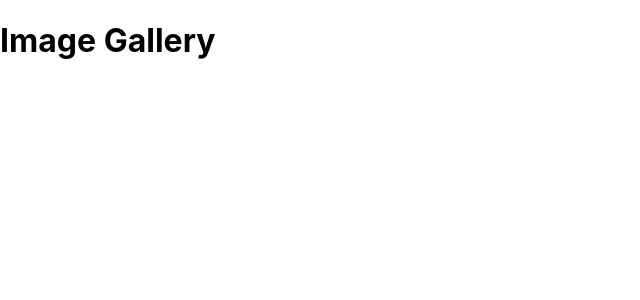
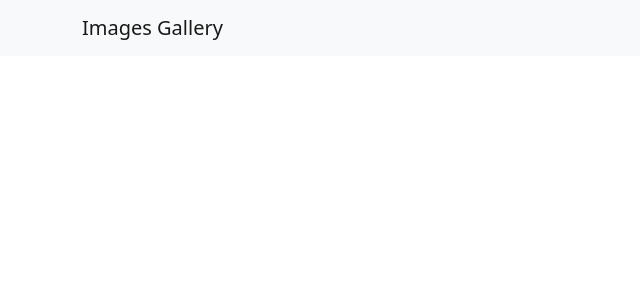
Before and after one commit to Shin123/images-gallery, a React (Create React App) app in the folder frontend/: page / in a window 1280 px wide. Shown: the top 300 px of the page, without its empty margins (0-640 px from the left). Built offline with nearby package versions, Linux system fonts and the light colour scheme.

Commit message:
initial header

```diff
--- a/frontend/package.json
+++ b/frontend/package.json
@@ -6,7 +6,9 @@
     "@testing-library/jest-dom": "^5.16.5",
     "@testing-library/react": "^13.4.0",
     "@testing-library/user-event": "^13.5.0",
+    "bootstrap": "^5.2.2",
     "react": "^18.2.0",
+    "react-bootstrap": "^2.5.0",
     "react-dom": "^18.2.0",
     "react-scripts": "5.0.1",
     "web-vitals": "^2.1.4"
--- a/frontend/src/App.js
+++ b/frontend/src/App.js
@@ -1,7 +1,10 @@
+import 'bootstrap/dist/css/bootstrap.min.css';
+import Header from './components/Header';
+
 const App = () => {
   return (
     <div>
-      <h1>Image Gallery</h1>
+      <Header title="Images Gallery"/>
     </div>
   );
 }
--- /dev/null
+++ b/frontend/src/components/Header.js
@@ -0,0 +1,15 @@
+import React from 'react';
+import { Container } from 'react-bootstrap';
+import { Navbar } from 'react-bootstrap';
+
+const Header = ({ title }) => {
+    return (
+        <Navbar bg="light" expand="lg" variant="light">
+            <Container>
+                <Navbar.Brand href="/">{title}</Navbar.Brand>
+            </Container>
+        </Navbar>
+    )
+};
+
+export default Header;
```
Also changed, not shown: 1 other file (tests, documents, lock files or other folders).
